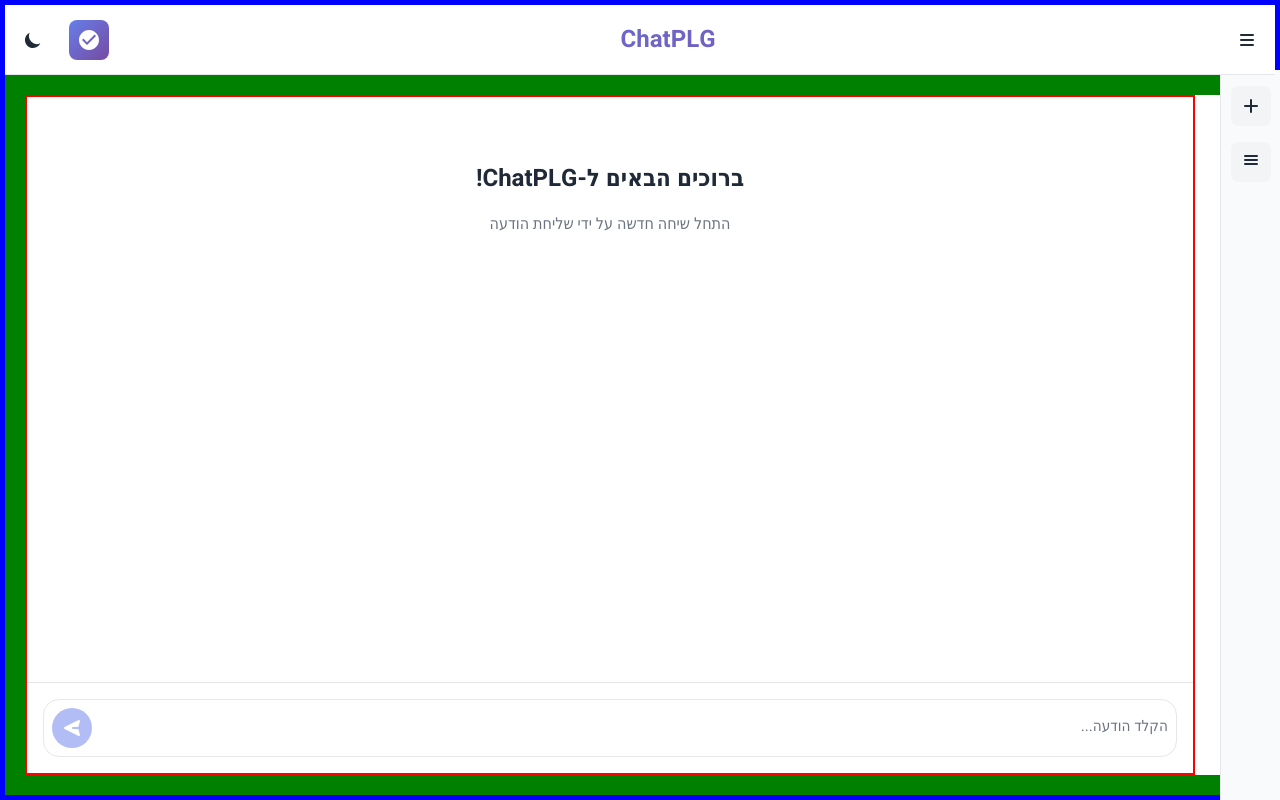
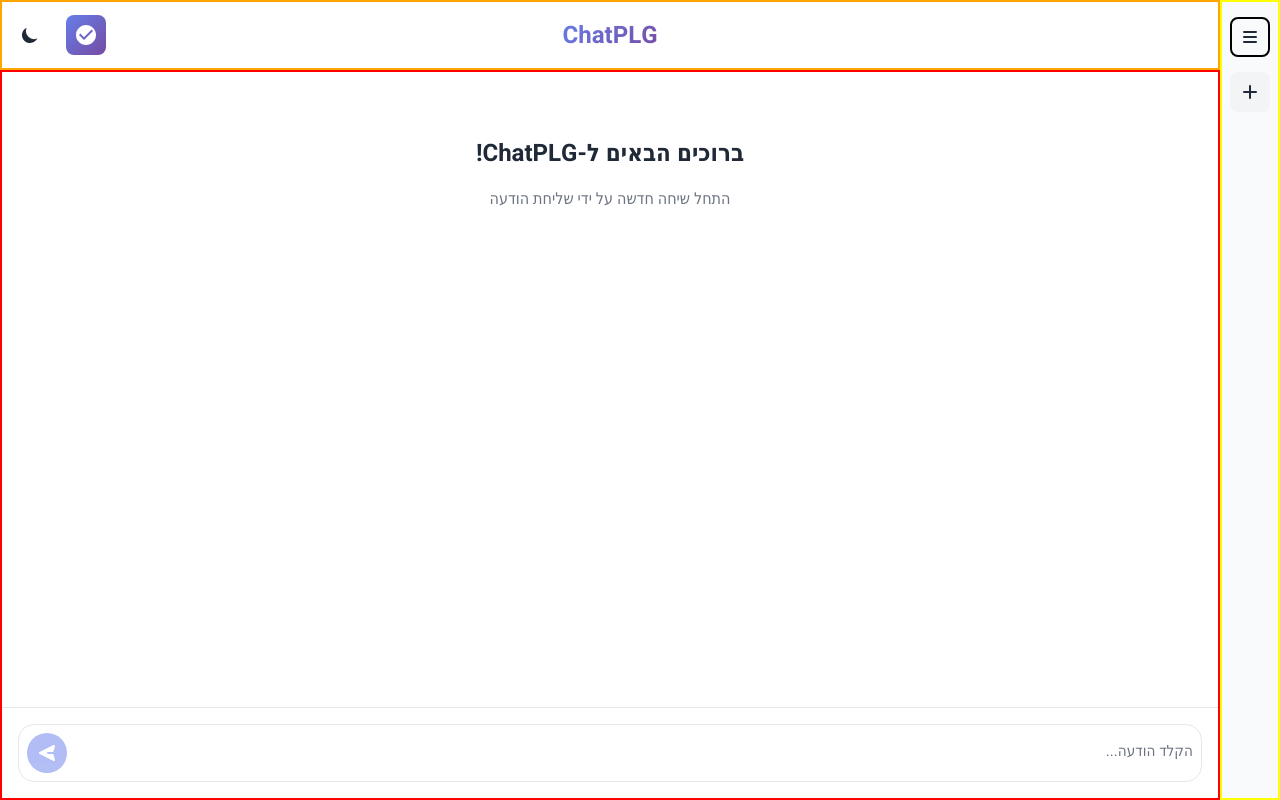
Before and after one commit to Kiloma-Advanced-Solutions/PLG_AI, a Next.js app: page / in a window 1280 px wide. Built offline with nearby package versions, Linux system fonts and the light colour scheme.

Commit message:
fixed screen positioning

```diff
--- a/src/app/page.module.css
+++ b/src/app/page.module.css
@@ -5,7 +5,6 @@
   color: var(--text-color);
   display: flex;
   flex-direction: column;
-  border: 5px solid blue;
 }
 
 /* conversaton area*/
@@ -13,15 +12,10 @@
   flex: 1;
   display: flex;
   min-height: 0;
-  border: 20px solid green;
+  margin-right: 60px;
+  transition: margin-right 0.3s ease;
 }
 
-/* Shift main content when sidebar is open */
-/* RTL Support */
-[dir="rtl"] .main.shifted {
-  margin-left: 260px;   /* same as .chatContainer.shifted, 320px - 60px */
-  transition: margin-right 0.3s ease;
-}
 
 /* Responsive Design */
 @media (max-width: 768px) {
@@ -34,15 +28,7 @@
   }
 
   .main.shifted {
-    margin-right: 280px;
+    margin-right: 20px;
   }
 
-  [dir="rtl"] .main {
-    margin-left: 60px;
-  }
-
-  [dir="rtl"] .main.shifted {
-    margin-left: 280px;
-    margin-right: 0;
-  }
 }
--- a/src/components/chat-container-component/chat-container-component.module.css
+++ b/src/components/chat-container-component/chat-container-component.module.css
@@ -6,27 +6,26 @@
   height: 100%;
   min-height: 0;
   background-color: var(--background-color);
-  margin-right: 60px;
   border: 2px solid red;
 }
 
+
 .chatContainer.shifted {
-  transform: translateX(-260px);
+  margin-right: 260px;
 }
+
 
 /* conversation area */
 .messagesContainer {
   flex: 1;
   overflow-y: auto;
-  padding: 1rem;
   display: flex;
   flex-direction: column;
-  gap: 1rem;
 }
 
 .welcomeMessage {
   text-align: center;
-  padding: 3rem 1rem;
+  padding: 4rem 1rem;
   color: var(--text-secondary);
 }
 
--- a/src/components/header-component/header-component.module.css
+++ b/src/components/header-component/header-component.module.css
@@ -2,15 +2,22 @@
   display: flex;
   align-items: center;
   justify-content: space-between;
-  padding: 1rem 0.5em;
+  padding: 0rem 0.5em;
   background-color: var(--header-bg);
   border-bottom: 1px solid var(--border-color);
   height: 70px;
   position: sticky;
   top: 0;
-  z-index: 100;
   transition: all 0.3s ease;
+  border: 2px solid orange;
+  margin-right: 60px;
+  box-sizing: border-box;
 }
+
+.header.shifted {
+  margin-right: 320px;
+}
+
 
 /* theme icon and logo */
 .leftSection {
@@ -18,42 +25,6 @@
   align-items: center;
   gap: 1rem;
   flex-shrink: 0;
-}
-
-/* burger area */
-.rightSection {
-  display: flex;
-  align-items: center;
-  flex-shrink: 0;
-}
-
-.burgerButton {
-  display: flex;
-  align-items: center;
-  justify-content: center;
-  width: 40px;
-  height: 40px;
-  border: none;
-  background: transparent;
-  color: var(--text-color);
-  cursor: pointer;
-  border-radius: 8px;
-  transition: all 0.2s ease;
-}
-
-.burgerButton:hover {
-  background-color: var(--hover-bg);
-  transform: scale(1.05);
-}
-
-.burgerButton:active {
-  transform: scale(0.95);
-}
-
-.burgerIcon {
-  width: 20px;
-  height: 20px;
-  transition: transform 0.2s ease;
 }
 
 .logo {
@@ -74,13 +45,15 @@
 }
 
 .appName {
-  flex: 1;
+  position: absolute;
+  left: 50%;
+  transform: translateX(-50%);
   text-align: center;
   transition: transform 0.3s ease;
 }
 
 .appName.shifted {
-  transform: translateX(-300px);
+  transform: translateX(-50%);
 }
 
 .appName h1 {
@@ -115,6 +88,7 @@
 @media (max-width: 768px) {
   .header {
     padding: 1rem;
+    margin-right: 60px;
   }
 
   .appName h1 {
--- a/src/components/header-component/header-component.tsx
+++ b/src/components/header-component/header-component.tsx
@@ -10,7 +10,7 @@
 
 export default function HeaderComponent({ onSidebarToggle, isSidebarOpen }: HeaderComponentProps) {
   return (
-    <header className={styles.header}>
+    <header className={`${styles.header} ${isSidebarOpen ? styles.shifted : ''}`}>
       <div className={styles.leftSection}>
         <ThemeToggleComponent />
 
@@ -25,17 +25,6 @@
         <h1>ChatPLG</h1>
       </div>
 
-      <div className={styles.rightSection}>
-        <button
-          className={styles.burgerButton}
-          onClick={onSidebarToggle}
-          aria-label="Toggle sidebar"
-        >
-          <svg className={styles.burgerIcon} fill="currentColor" viewBox="0 0 20 20">
-            <path fillRule="evenodd" d="M3 5a1 1 0 011-1h12a1 1 0 110 2H4a1 1 0 01-1-1zM3 10a1 1 0 011-1h12a1 1 0 110 2H4a1 1 0 01-1-1zM3 15a1 1 0 011-1h12a1 1 0 110 2H4a1 1 0 01-1-1z" clipRule="evenodd" />
-          </svg>
-        </button>
-      </div>
     </header>
   );
 }
--- a/src/components/previous-chat-list-component/previous-chat-list-component.module.css
+++ b/src/components/previous-chat-list-component/previous-chat-list-component.module.css
@@ -1,3 +1,4 @@
+
 .conversationsList {
   flex: 1;
   overflow-y: auto;
--- a/src/components/sidebar-component/sidebar-component.module.css
+++ b/src/components/sidebar-component/sidebar-component.module.css
@@ -1,13 +1,16 @@
 .sidebar {
+  display: flex;
+  flex-direction: column;       /* Stack items vertically */
+  align-items: center;          /* Center horizontally */
+  justify-content: center;      /* Center vertically */
   position: fixed;
-  top: 70px;
-  right: 0;
   width: 60px;
-  height: calc(100vh - 70px);
+  height: 100vh;
   background-color: var(--sidebar-bg);
-  border-left: 1px solid var(--border-color);
   transition: width 0.3s ease;
   overflow: hidden;
+  z-index: 10;
+  border: 2px solid yellow;
 }
 
 .sidebar.open {
@@ -16,7 +19,7 @@
 
 .sidebarContent {
   height: 100%;
-  padding: 1rem;
+  padding-top: 70px;
   overflow-y: auto;
   direction: rtl;
 }
@@ -33,6 +36,47 @@
   color: var(--text-color);
 }
 
+/* burger area */
+.rightSection {
+  display: flex;
+  align-items: center;
+  flex-shrink: 0;
+  position: absolute;
+  top: 0;
+  right: 0.5rem;
+  height: 70px;
+  padding: 1rem 0;
+}
+
+.burgerButton {
+  display: flex;
+  align-items: center;
+  justify-content: center;
+  width: 40px;
+  height: 40px;
+  border: none;
+  background: transparent;
+  color: var(--text-color);
+  cursor: pointer;
+  border-radius: 8px;
+  transition: all 0.2s ease;
+  border: 2px solid black;
+}
+
+.burgerButton:hover {
+  background-color: var(--hover-bg);
+  transform: scale(1.05);
+}
+
+.burgerButton:active {
+  transform: scale(0.95);
+}
+
+.burgerIcon {
+  width: 20px;
+  height: 20px;
+  transition: transform 0.2s ease;
+}
 
 /* Mini sidebar icons when closed */
 .miniSidebar {
@@ -40,6 +84,7 @@
   flex-direction: column;
   align-items: center;
   padding: 1rem 0.5rem;
+  padding-top: 70px;
   gap: 1rem;
   height: 100%;
 }
--- a/src/components/sidebar-component/sidebar-component.tsx
+++ b/src/components/sidebar-component/sidebar-component.tsx
@@ -24,8 +24,20 @@
 }: SidebarComponentProps) {
   return (
     <div className={`${styles.sidebar} ${isOpen ? styles.open : ''}`}>
+      {/* Burger icon at header height - always visible */}
+      <div className={styles.rightSection}>
+        <button
+          className={styles.burgerButton}
+          onClick={onToggle}
+          aria-label={isOpen ? "Close sidebar" : "Open sidebar"}
+        >
+          <svg className={styles.burgerIcon} fill="currentColor" viewBox="0 0 20 20">
+            <path fillRule="evenodd" d="M3 5a1 1 0 011-1h12a1 1 0 110 2H4a1 1 0 01-1-1zM3 10a1 1 0 011-1h12a1 1 0 110 2H4a1 1 0 01-1-1zM3 15a1 1 0 011-1h12a1 1 0 110 2H4a1 1 0 01-1-1z" clipRule="evenodd" />
+          </svg>
+        </button>
+      </div>
+
       {isOpen ? (
-        <>
         <div className={styles.sidebarContent}>
           <div className={styles.sidebarHeader}>
             <h2>שיחות קודמות</h2>
@@ -38,9 +50,7 @@
             onConversationSelect={onConversationSelect}
           />
         </div>
-        </>
       ) : (
-        /* mini sidebar icons when closed */
         <div className={styles.miniSidebar}>
           {/* new chat icon */}
           <div className={styles.miniIcon} onClick={onCreateNewChat}>
@@ -48,12 +58,6 @@
               <path fillRule="evenodd" d="M10 3a1 1 0 011 1v5h5a1 1 0 110 2h-5v5a1 1 0 11-2 0v-5H4a1 1 0 110-2h5V4a1 1 0 011-1z" clipRule="evenodd" />
             </svg>
           </div>
-          {/* burger sidebar icon */}
-          <div className={styles.miniIcon} onClick={onToggle}>
-            <svg fill="currentColor" viewBox="0 0 20 20">
-              <path fillRule="evenodd" d="M3 4a1 1 0 011-1h12a1 1 0 110 2H4a1 1 0 01-1-1zm0 4a1 1 0 011-1h12a1 1 0 110 2H4a1 1 0 01-1-1zm0 4a1 1 0 011-1h12a1 1 0 110 2H4a1 1 0 01-1-1z" clipRule="evenodd" />
-            </svg>
-          </div>
         </div>
       )}
     </div>
```
Also changed, not shown: src/components/previous-chat-item-component/previous-chat-item-component.module.css (line endings or trailing spaces). Lines whose indentation alone changed are shown as unchanged.
